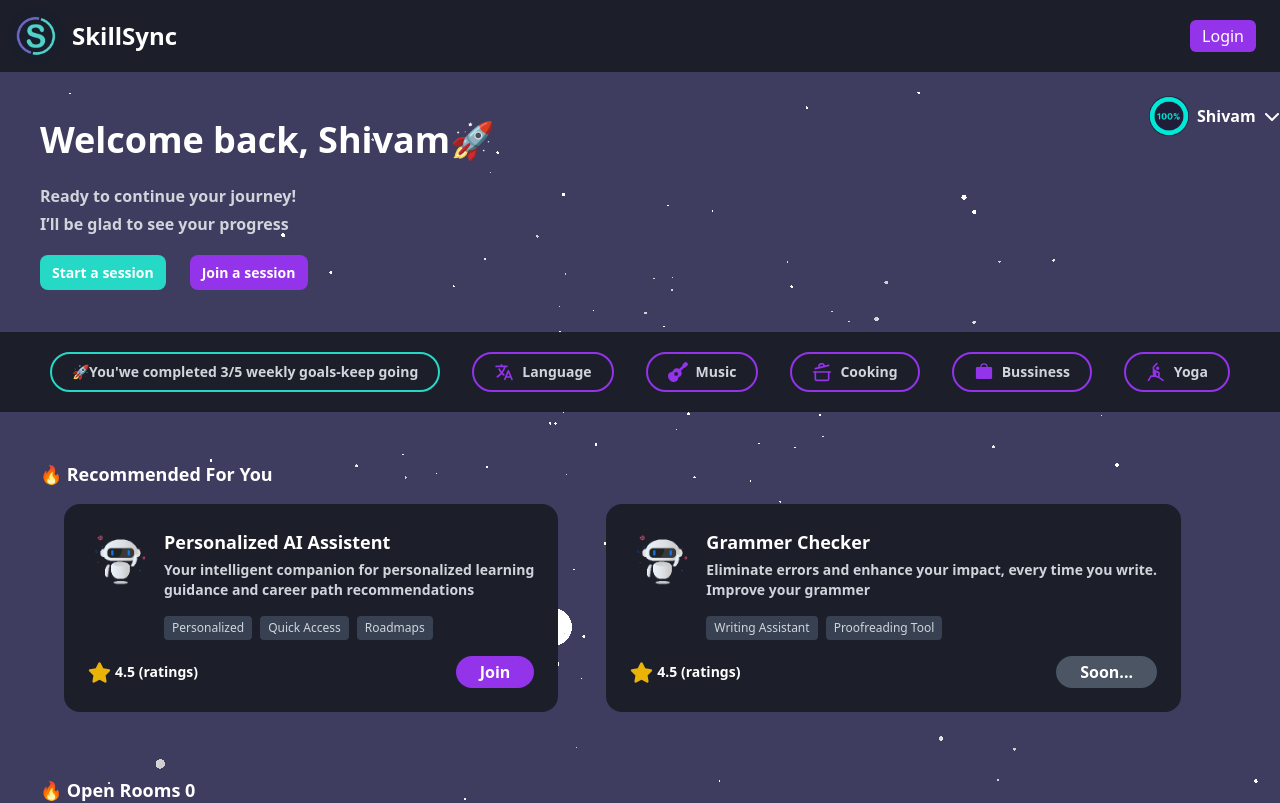
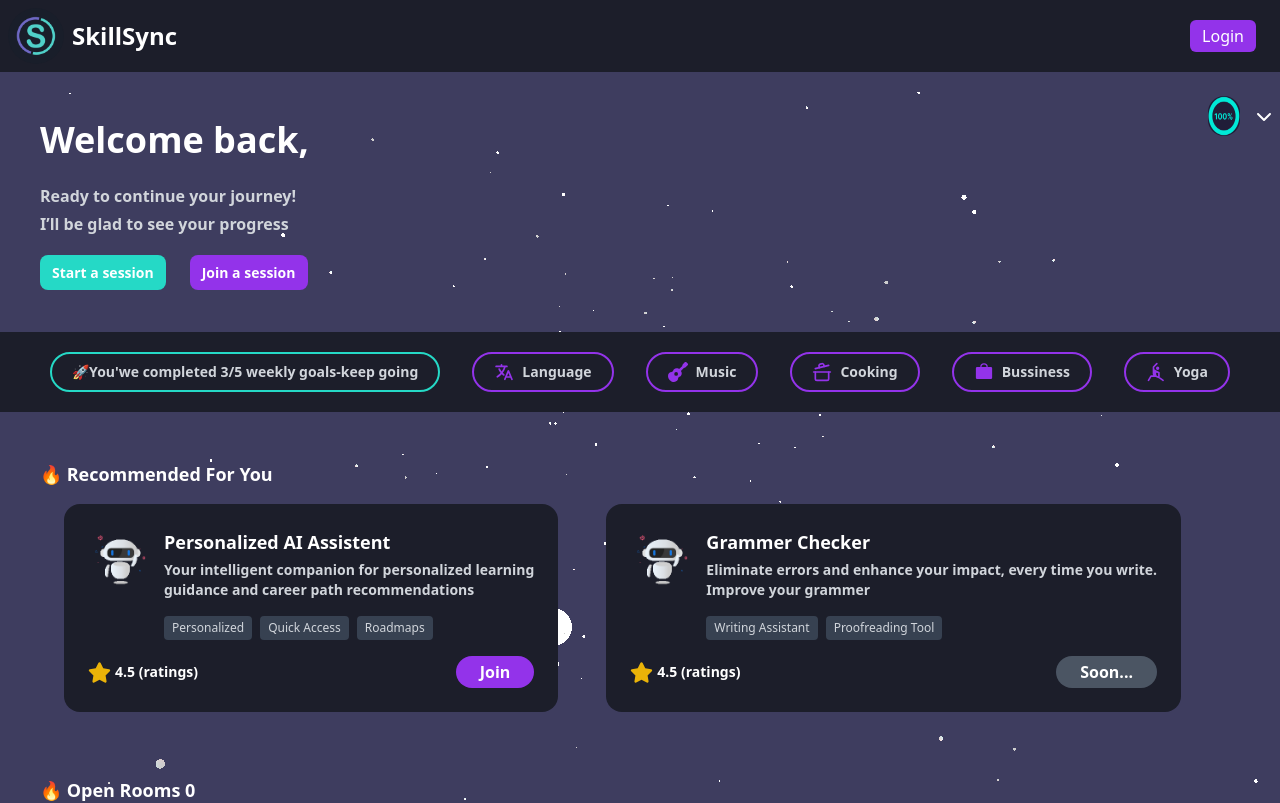
Before and after one commit to shivamFullStack111/hackaton-CT-2025, a React (Vite) app in the folder frontend/: page /home in a window 1280 px wide. Shown: the top 803 px of the page. Built offline with nearby package versions, Linux system fonts and the light colour scheme; no server answers.

Commit message:
more changes

```diff
--- a/frontend/src/pages/Home/Home.jsx
+++ b/frontend/src/pages/Home/Home.jsx
@@ -16,12 +16,14 @@ import { motion } from 'framer-motion'
 import Cookies from 'js-cookie'
 import { DB_URL } from '../../utils'
 import axios from "axios"
+import { useSelector } from 'react-redux'
 
 
 
 const Home = () => {
     const [profileOptionsBarOpen, setprofileOptionsBarOpen] = useState(false)
     const [allSession, setallSession] = useState([])
+    const {user} = useSelector(state=>state.user)
 
     const handleLogOut = () => {
         localStorage.clear('user')
@@ -62,14 +64,14 @@ const Home = () => {
                     <div className=' w-full my-12 '>
                         <div >
                             <div className='flex relative justify-between'>
-                                <motion.div initial={{ y: -20, opacity: 0 }} animate={{ y: 0, opacity: 1 }} transition={{ duration: 0.5 }} className='text-4xl font-bold text-white'>Welcome back, Shivam🚀</motion.div>
+                                <motion.div initial={{ y: -20, opacity: 0 }} animate={{ y: 0, opacity: 1 }} transition={{ duration: 0.5 }} className='text-4xl font-bold text-white'>Welcome back, {user?.name}</motion.div>
                                 <div>
                                     {/* profile button  */}
                                     <div className='relative '>
                                         <div onClick={() => setprofileOptionsBarOpen(p => !p)} className='flex absolute -top-6 cursor-pointer right-0 gap-2 items-center '>
                                             <img className='h-10 w-10 rounded-full' src="f1.png" alt="" />
                                             <div className='flex gap-2 items-center'>
-                                                <p className='font-bold text-white'>Shivam</p>
+                                                <p className='font-bold text-white'> {user?.name}</p>
                                                 <motion.div initial={{ rotate: 0 }} transition={{ duration: 0.2 }} animate={{ rotate: profileOptionsBarOpen ? 180 : 0 }}>
                                                     <FaChevronDown className='text-white' />
                                                 </motion.div>
@@ -80,7 +82,7 @@ const Home = () => {
                                         <motion.div initial={{ height: 0, width: 0, opacity: 0 }} animate={{ height: profileOptionsBarOpen ? 110 : 0, width: profileOptionsBarOpen ? 300 : 0, opacity: profileOptionsBarOpen ? 1 : 0 }} className='absolute overflow-hidden w-72 h-60 bg-dark-navy rounded-2xl  right-0 top-5'>
                                             <div className='flex gap-2 p-2 items-center'>
                                                 <img className='h-12 w-12' src="s3.png" alt="" />
-                                                <p className='text-white font-bold text-lg'>Shivam</p>
+                                                <p className='text-white font-bold text-lg'> {user?.name}</p>
                                             </div>
                                             <p className='border-b-2 border-gray-600'></p>
                                             <div onClick={handleLogOut} className='cursor-pointer p-2 flex items-center gap-3 text-gray-300 hover:text-red-400  '><CiLogout></CiLogout><p>Log out</p></div>
```
